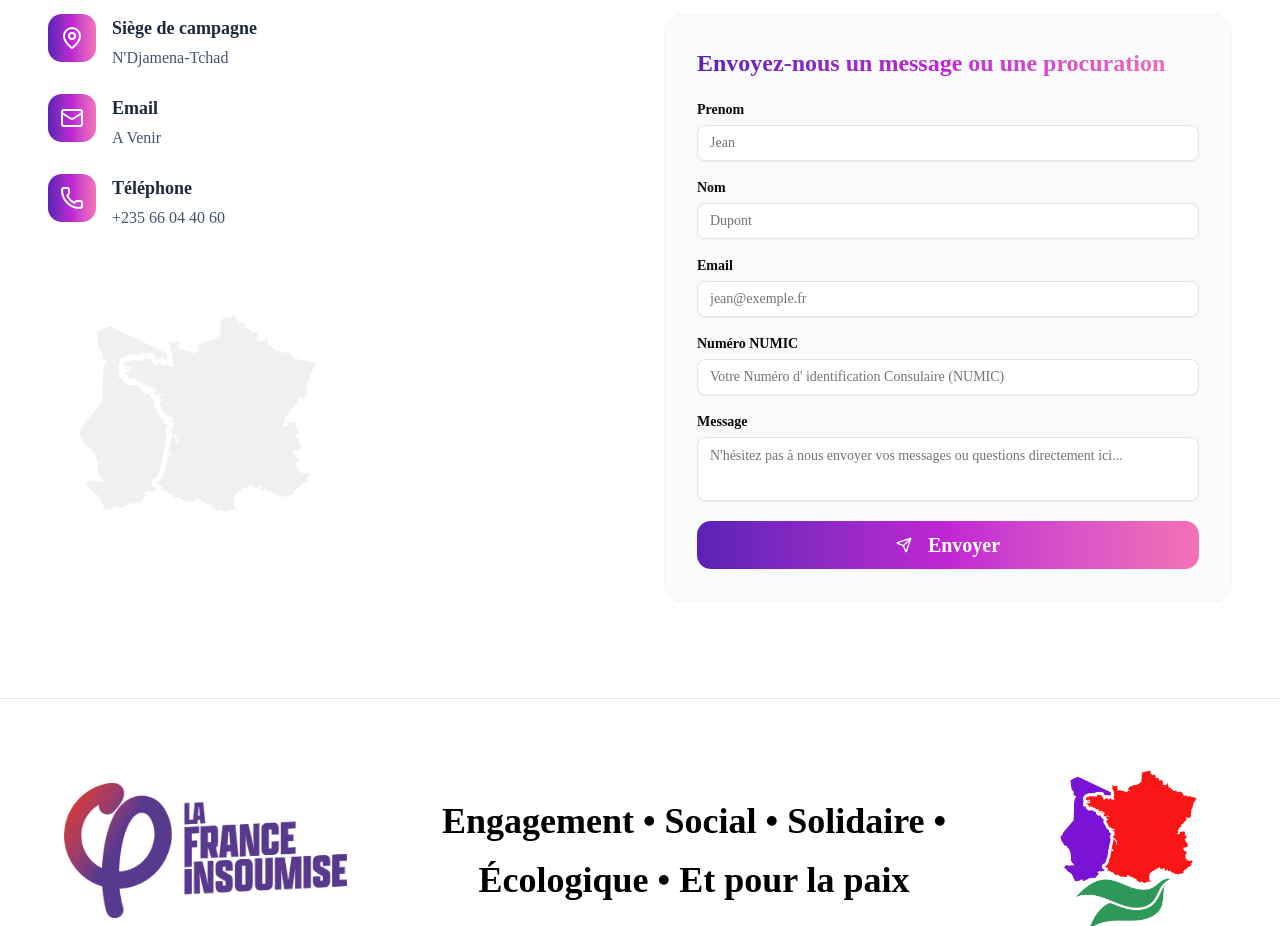
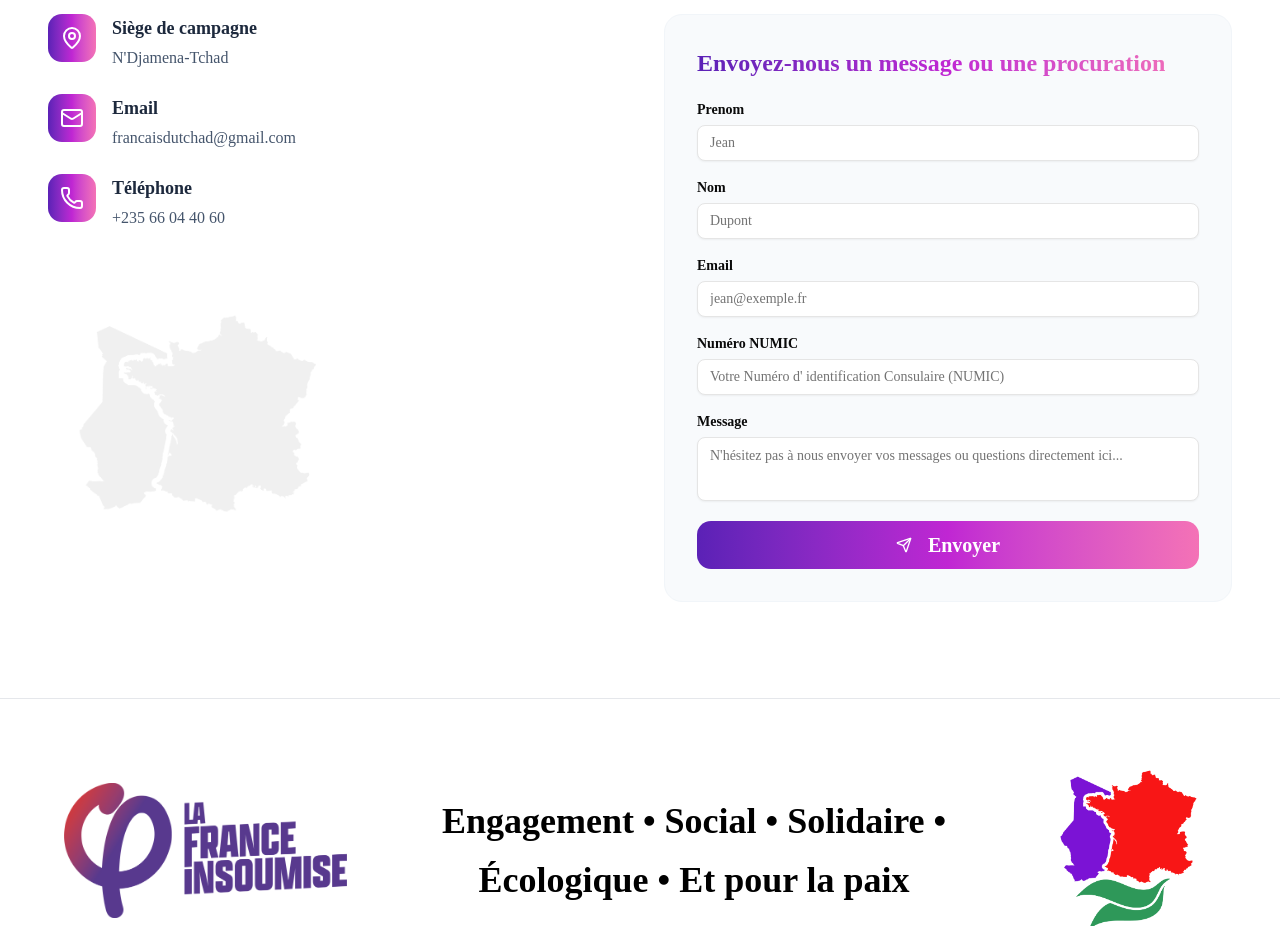
Before and after one commit to ngtamian/hadjer_election, a Next.js app: page / in a window 1280 px wide. Shown: the part 6040-6966 px from the top of the page. Built offline with nearby package versions, Linux system fonts and the light colour scheme.

Commit message:
contact add email

```diff
--- a/sections/Contact.tsx
+++ b/sections/Contact.tsx
@@ -81,7 +81,7 @@
                 </div>
                 <div>
                   <h3 className="text-lg font-semibold text-slate-800 mb-1">Email</h3>
-                  <p className="text-slate-600">A Venir</p>
+                  <p className="text-slate-600">francaisdutchad@gmail.com</p>
                 </div>
               </div>
 
```
